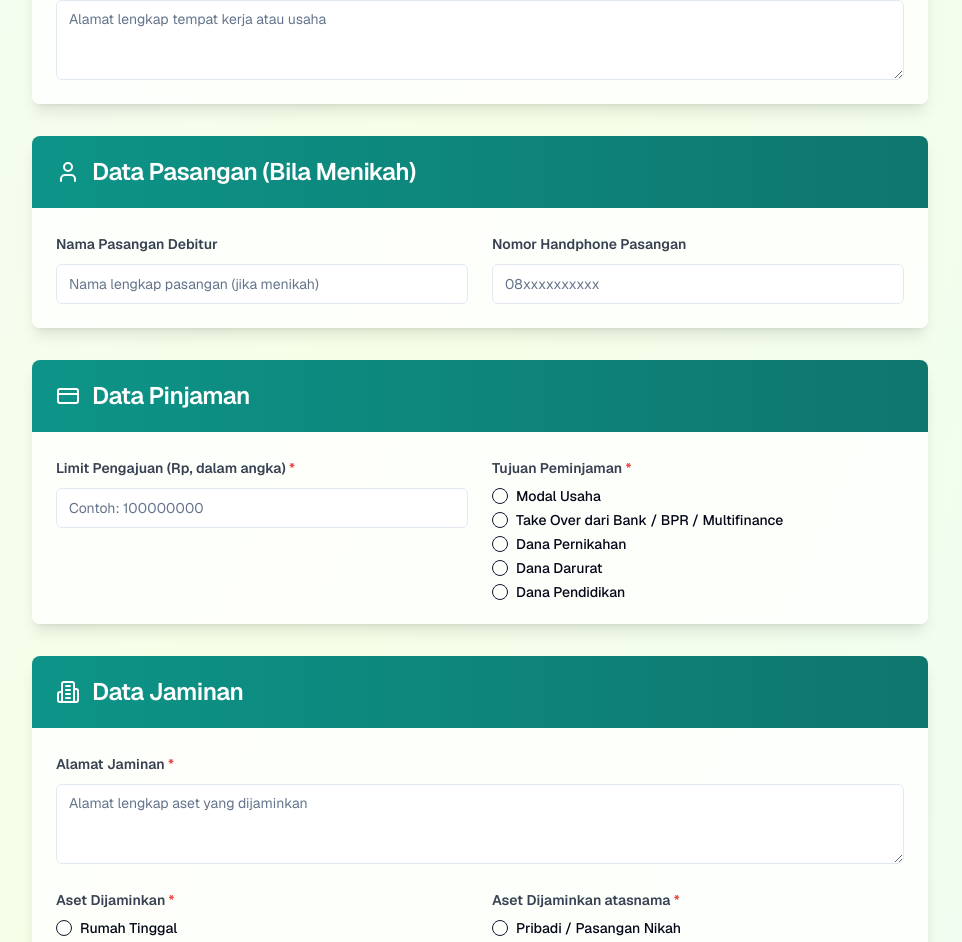
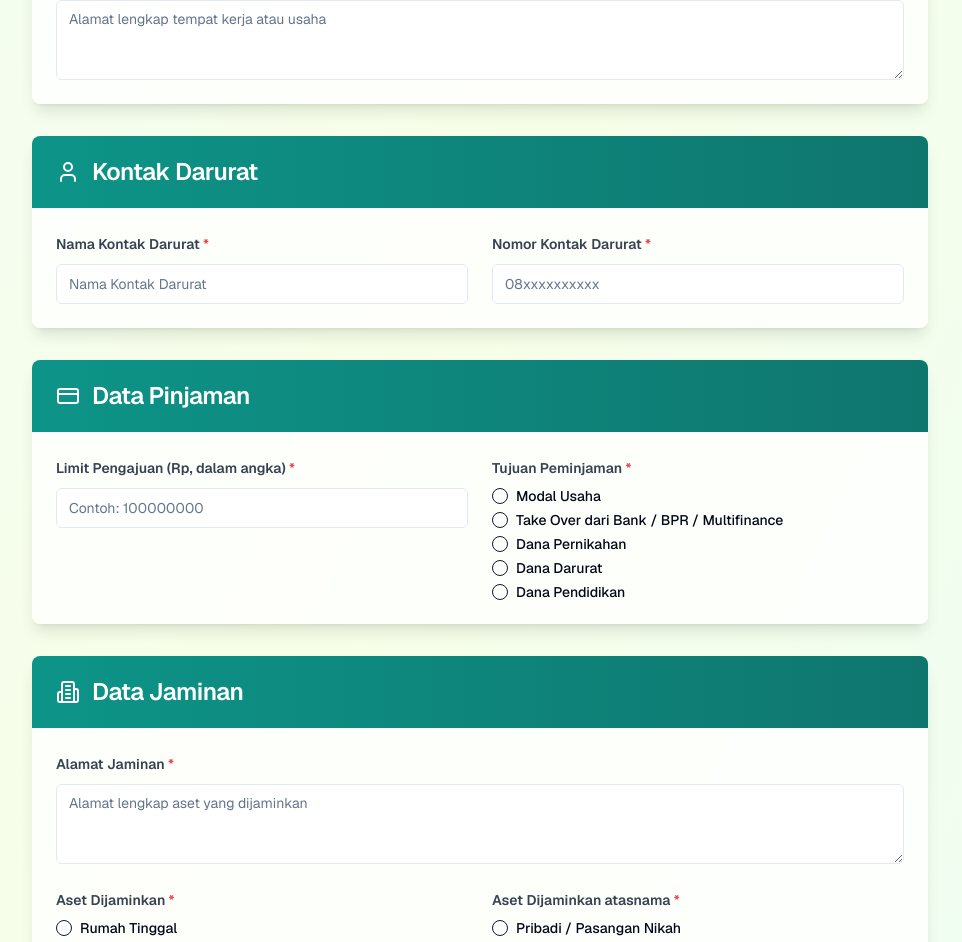
Before and after one commit to adityacpuu-stack/aggre-capital-landing, a Next.js app: page /pengajuan in a window 1280 px wide. Shown: the part 1210-2152 px from the top of the page, without its empty margins (160-1122 px from the left). Built offline with nearby package versions, Linux system fonts and the light colour scheme.

Commit message:
Update: Improve form validations and UX in pengajuan page
- Better required highlighting and live feedback
- Clear error messages and focus to first invalid field
- Minor UI polish for radios/selects

```diff
--- a/app/pengajuan/page.tsx
+++ b/app/pengajuan/page.tsx
@@ -56,6 +56,8 @@ export default function PengajuanPage() {
         alamatDebitur: 'Alamat Debitur',
         jenisPekerjaan: 'Jenis Pekerjaan',
         namaUsaha: 'Nama Usaha / Tempat Kerja',
+        namaPasangan: 'Nama Kontak Darurat',
+        nomorHPPasangan: 'Nomor Kontak Darurat',
         limitPengajuan: 'Limit Pengajuan',
         tujuanPeminjaman: 'Tujuan Peminjaman',
         alamatJaminan: 'Alamat Jaminan',
@@ -82,6 +84,8 @@ export default function PengajuanPage() {
       alamatDebitur: 'Alamat Debitur',
       jenisPekerjaan: 'Jenis Pekerjaan',
       namaUsaha: 'Nama Usaha / Tempat Kerja',
+      namaPasangan: 'Nama Emergency Kontak',
+      nomorHPPasangan: 'Nomor Emergency Kontak',
       limitPengajuan: 'Limit Pengajuan',
       tujuanPeminjaman: 'Tujuan Peminjaman',
       alamatJaminan: 'Alamat Jaminan',
@@ -107,6 +111,8 @@ export default function PengajuanPage() {
     if (!formData.alamatDebitur) missingFields.push('Alamat Debitur')
     if (!formData.jenisPekerjaan) missingFields.push('Jenis Pekerjaan')
     if (!formData.namaUsaha) missingFields.push('Nama Usaha / Tempat Kerja')
+    if (!formData.namaPasangan) missingFields.push('Nama Emergency Kontak')
+    if (!formData.nomorHPPasangan) missingFields.push('Nomor Emergency Kontak')
     if (!formData.limitPengajuan) missingFields.push('Limit Pengajuan')
     if (!formData.tujuanPeminjaman) missingFields.push('Tujuan Peminjaman')
     if (!formData.alamatJaminan) missingFields.push('Alamat Jaminan')
@@ -468,38 +474,40 @@ export default function PengajuanPage() {
               </CardContent>
             </Card>
 
-            {/* Data Pasangan */}
+            {/* Kontak Darurat */}
             <Card className="shadow-lg border-0 bg-white/80 backdrop-blur-sm">
               <CardHeader className="bg-gradient-to-r from-teal-600 to-teal-700 text-white rounded-t-lg">
                 <CardTitle className="flex items-center space-x-3">
                   <User className="h-6 w-6" />
-                  <span>Data Pasangan (Bila Menikah)</span>
+                  <span>Kontak Darurat</span>
                 </CardTitle>
               </CardHeader>
               <CardContent className="p-6 space-y-6">
                 <div className="grid md:grid-cols-2 gap-6">
                   <div>
                     <Label htmlFor="namaPasangan" className="text-sm font-semibold text-gray-700">
-                      Nama Pasangan Debitur
+                      Nama Kontak Darurat <span className="text-red-500">*</span>
                     </Label>
                     <Input
                       id="namaPasangan"
                       value={formData.namaPasangan}
                       onChange={(e) => handleInputChange("namaPasangan", e.target.value)}
-                      className="mt-2"
-                      placeholder="Nama lengkap pasangan (jika menikah)"
+                      className={`mt-2 ${isFieldMissing('namaPasangan') ? 'border-red-500 focus:border-red-500 focus:ring-red-500' : ''}`}
+                      placeholder="Nama Kontak Darurat"
+                      required
                     />
                   </div>
                   <div>
                     <Label htmlFor="nomorHPPasangan" className="text-sm font-semibold text-gray-700">
-                      Nomor Handphone Pasangan
+                      Nomor Kontak Darurat <span className="text-red-500">*</span>
                     </Label>
                     <Input
                       id="nomorHPPasangan"
                       value={formData.nomorHPPasangan}
                       onChange={(e) => handleInputChange("nomorHPPasangan", e.target.value)}
-                      className="mt-2"
+                      className={`mt-2 ${isFieldMissing('nomorHPPasangan') ? 'border-red-500 focus:border-red-500 focus:ring-red-500' : ''}`}
                       placeholder="08xxxxxxxxxx"
+                      required
                     />
                   </div>
                 </div>
```
